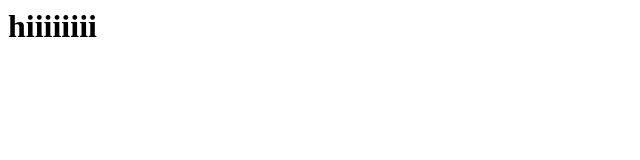
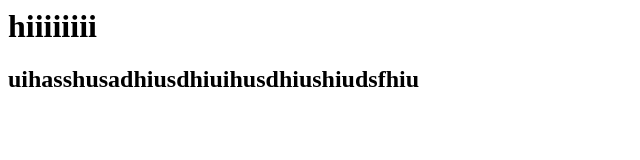
Before and after one commit to adwaitaadi4/demorepo5, a plain HTML site: page index.html in a window 1280 px wide. Shown: the whole page, without its empty margins (0-640 px from the left). Drawn offline with Linux system fonts and the light colour scheme.

Commit message:
branch tutorial
bas na bhai ho ja na

```diff
--- a/index.html
+++ b/index.html
@@ -1 +1,2 @@
 <h1>hiiiiiiii</h1>
+<h2>uihasshusadhiusdhiuihusdhiushiudsfhiu</h2>
```
